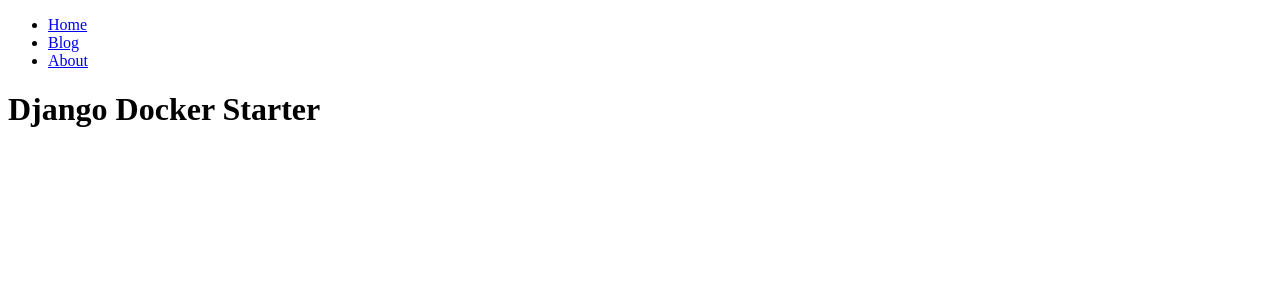
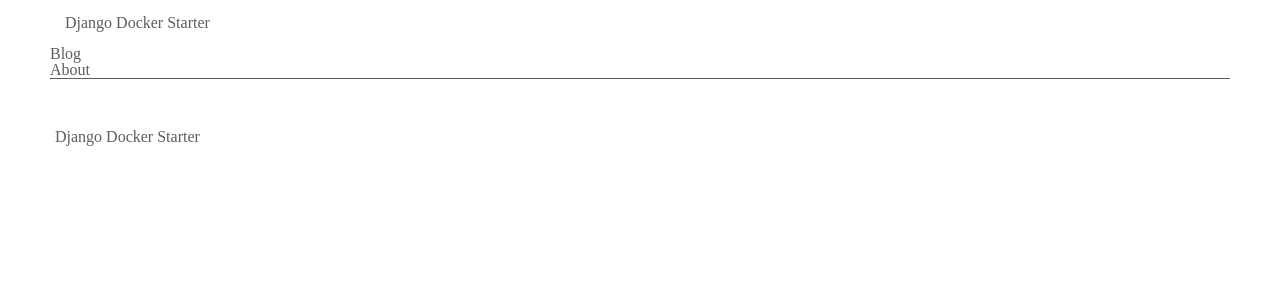
Before and after one commit to hemroda/django_docker_starter, a Django app: page / in a window 1280 px wide. Shown: the top 300 px of the page. Run offline with Django 4.2, Linux system fonts and the light colour scheme.

Commit message:
add folder for css and js files

```diff
--- a/backend/app/settings.py
+++ b/backend/app/settings.py
@@ -130,6 +130,7 @@
 
 
 STATIC_URL = '/static/static/'
+STATICFILES_DIRS = [BASE_DIR / "static"]
 MEDIA_URL = '/static/media/'
 
 MEDIA_ROOT = '/vol/web/media'
--- /dev/null
+++ b/backend/static/css/base.css
@@ -0,0 +1,58 @@
+* {
+  -webkit-font-smoothing: antialiased;
+  -moz-osx-font-smoothing: grayscale;
+  color: #5d5d5d;
+}
+
+.flex-row {
+  display: flex;
+  flex-direction: row;
+  align-items: center;
+}
+
+.space-between {
+  justify-content: space-between;
+}
+
+
+/*
+  HEADER
+*/
+header {
+  width: 100%;
+  border-bottom: 1px solid #5d5d5d;
+}
+
+header .logo-wrapper h1 {
+  padding: 15px;
+}
+
+header nav ul {
+  width: 250px;
+}
+
+header nav ul li {
+  margin-right: 20px;
+}
+
+main {
+  padding: 50px 5px 5px 5px;
+}
+
+
+/* --------------------------------------
+ Tablet
+ -------------------------------------- */
+@media (min-width: 767px) {
+}
+
+
+/* --------------------------------------
+  Desktop
+ -------------------------------------- */
+@media screen and (min-width: 1180px) {
+  body {
+    max-width: 1180px;
+    margin: 0 auto;
+  }
+}
--- /dev/null
+++ b/backend/static/css/reset.css
@@ -0,0 +1,55 @@
+/* http://meyerweb.com/eric/tools/css/reset/
+   v2.0 | 20110126
+   License: none (public domain)
+*/
+
+html, body, div, span, applet, object, iframe,
+h1, h2, h3, h4, h5, h6, p, blockquote, pre,
+a, abbr, acronym, address, big, cite, code,
+del, dfn, em, img, ins, kbd, q, s, samp,
+small, strike, strong, sub, sup, tt, var,
+b, u, i, center,
+dl, dt, dd, ol, ul, li,
+fieldset, form, label, legend,
+table, caption, tbody, tfoot, thead, tr, th, td,
+article, aside, canvas, details, embed,
+figure, figcaption, footer, header, hgroup,
+menu, nav, output, ruby, section, summary,
+time, mark, audio, video {
+	margin: 0;
+	padding: 0;
+	border: 0;
+	font-size: 100%;
+	font: inherit;
+	vertical-align: baseline;
+}
+/* HTML5 display-role reset for older browsers */
+article, aside, details, figcaption, figure,
+footer, header, hgroup, menu, nav, section {
+	display: block;
+}
+body {
+	line-height: 1;
+}
+ol, ul {
+	list-style: none;
+}
+blockquote, q {
+	quotes: none;
+}
+blockquote:before, blockquote:after,
+q:before, q:after {
+	content: '';
+	content: none;
+}
+table {
+	border-collapse: collapse;
+	border-spacing: 0;
+}
+
+/*
+	Bellow properties were not included in Eric Meyer's reset
+*/
+a {
+	text-decoration: none;
+}
--- /dev/null
+++ b/backend/static/js/index.js
@@ -0,0 +1 @@
+console.log("JS loaded")
--- a/backend/templates/website_base.html
+++ b/backend/templates/website_base.html
@@ -1,3 +1,5 @@
+{% load static %}
+
 <!DOCTYPE html>
 <html lang="en">
 <head>
@@ -5,13 +7,18 @@
   <meta http-equiv="X-UA-Compatible" content="IE=edge">
   <meta name="viewport" content="width=device-width, initial-scale=1.0">
   <title>Django Docker Starter</title>
+  <link rel="stylesheet" href="{% static 'css/reset.css' %}">
+  <link rel="stylesheet" href="{% static 'css/base.css' %}">
 </head>
 <body>
   <header>
-    <div class="logo-wrapper"></div>
+    <div class="logo-wrapper">
+      <a href="{% url 'website_homepage_path' %}">
+        <h1>Django Docker Starter</h1>
+      </a>
+    </div>
     <nav>
       <ul>
-        <li><a href="{% url 'website_homepage_path' %}">Home</a></li>
         <li><a href="{% url 'blog_index_path' %}">Blog</a></li>
         <li><a href="{% url 'website_about_path' %}">About</a></li>
       </ul>
@@ -21,5 +28,7 @@
     {% block content %} {% endblock content %}
   </main>
   <footer></footer>
+
+  <script src="{% static 'js/index.js' %}"></script>
 </body>
 </html>
```
